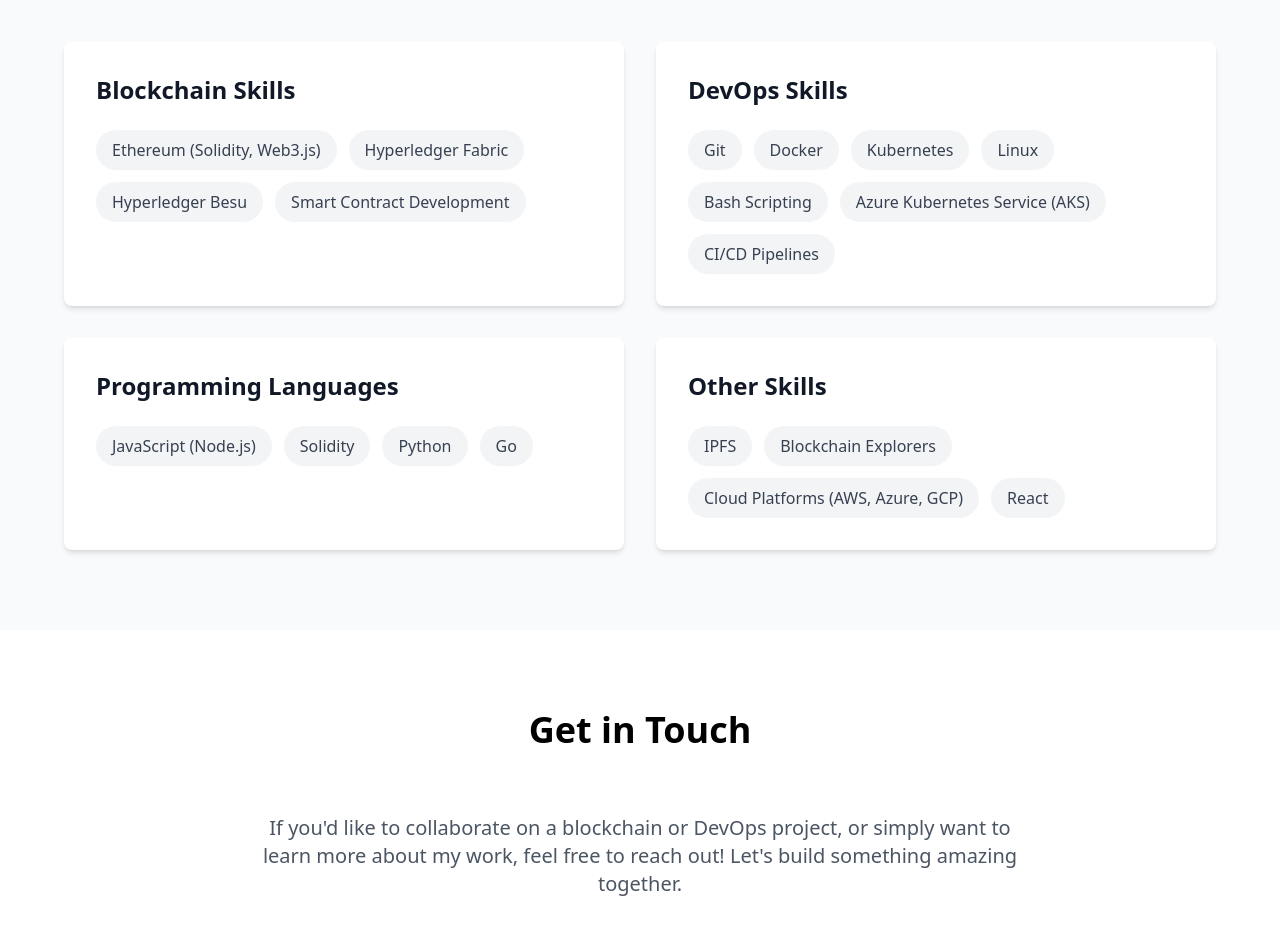
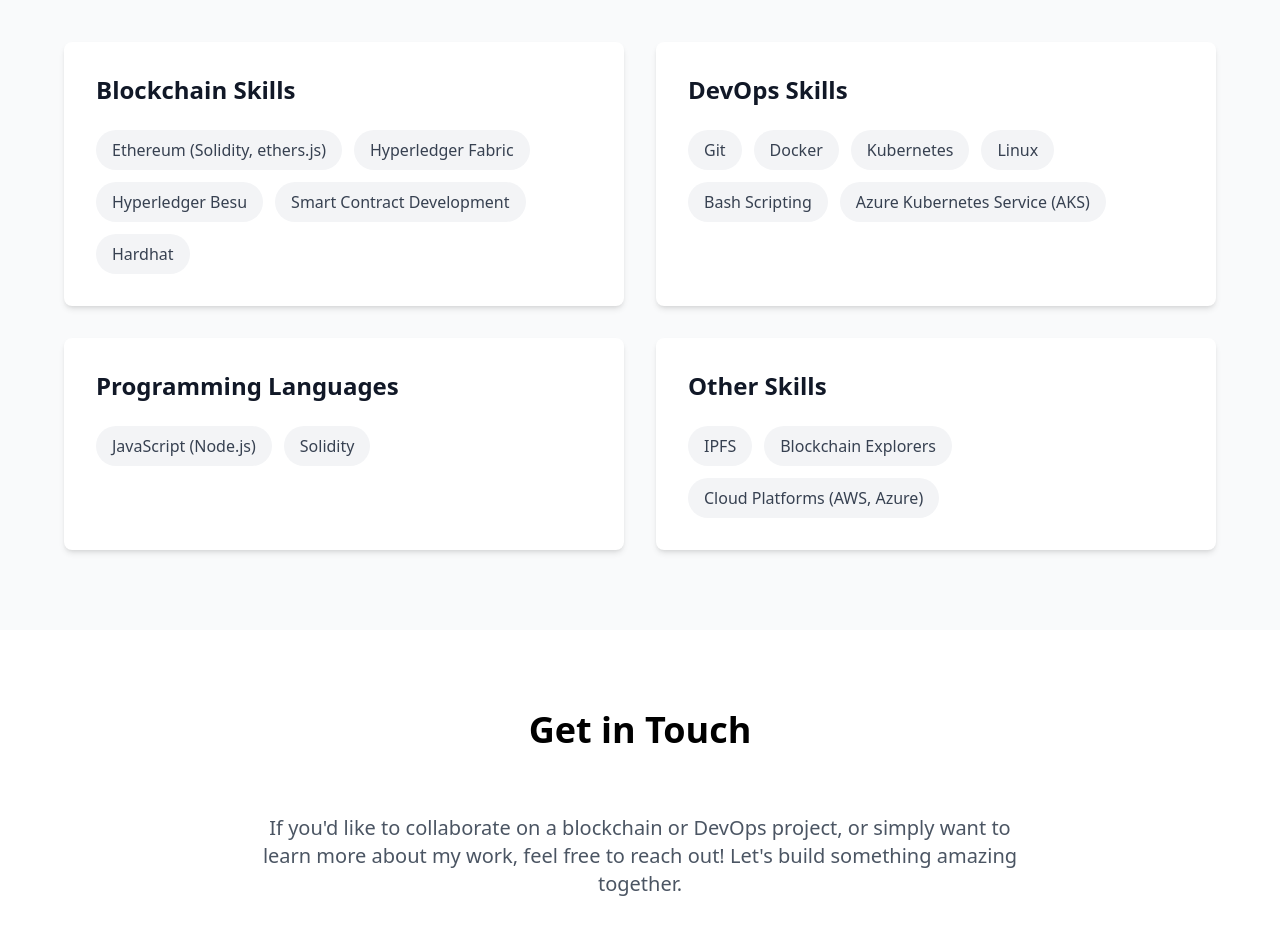
Before and after one commit to sharan12221/portfolio, a React (Vite) app: page / in a window 1280 px wide. Shown: the part 3800-4727 px from the top of the page. Built offline with nearby package versions, Linux system fonts and the light colour scheme.

Commit message:
updated skills

```diff
--- a/src/components/Skills.tsx
+++ b/src/components/Skills.tsx
@@ -5,10 +5,11 @@
     {
       title: 'Blockchain Skills',
       skills: [
-        'Ethereum (Solidity, Web3.js)',
+        'Ethereum (Solidity, ethers.js)',
         'Hyperledger Fabric',
         'Hyperledger Besu',
         'Smart Contract Development',
+        'Hardhat'
       ],
     },
     {
@@ -20,7 +21,6 @@
         'Linux',
         'Bash Scripting',
         'Azure Kubernetes Service (AKS)',
-        'CI/CD Pipelines',
       ],
     },
     {
@@ -28,8 +28,6 @@
       skills: [
         'JavaScript (Node.js)',
         'Solidity',
-        'Python',
-        'Go',
       ],
     },
     {
@@ -37,8 +35,7 @@
       skills: [
         'IPFS',
         'Blockchain Explorers',
-        'Cloud Platforms (AWS, Azure, GCP)',
-        'React',
+        'Cloud Platforms (AWS, Azure)',
       ],
     },
   ];
```
